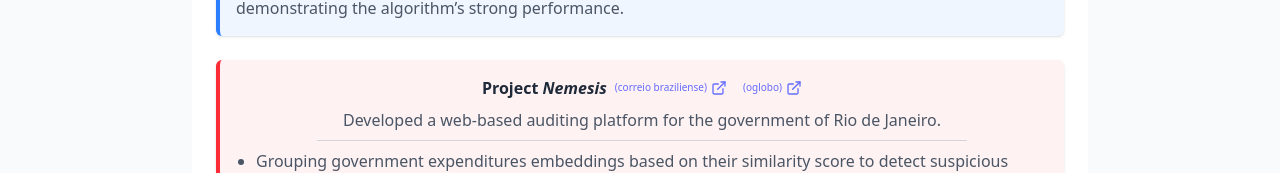
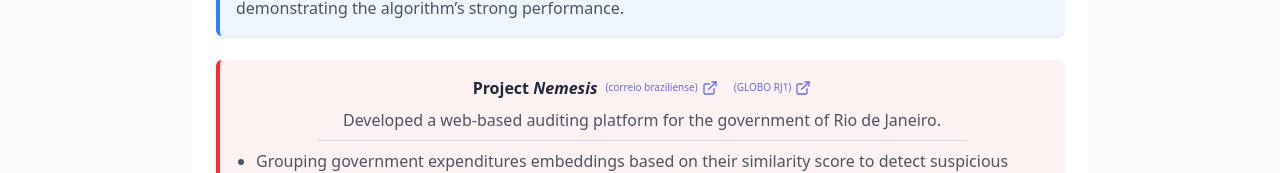
Before and after one commit to paraizovinicius/paraizovinicius.github.io, a React (Vite) app in the folder vite-project/: page / in a window 1280 px wide. Shown: the part 1121-1294 px from the top of the page. Built offline with nearby package versions, Linux system fonts and the light colour scheme.

Commit message:
RJ1 oglobo

```diff
--- a/vite-project/src/components/projectCard.tsx
+++ b/vite-project/src/components/projectCard.tsx
@@ -117,7 +117,7 @@ const ProjectCard: React.FC<ProjectCardProps> = ({ title, description, tech, git
                             key={index}
                             onClick={() => setCurrent(index)}
                             className={`w-2 h-2 rounded-full transition-colors duration-300 ${
-                            index === current ? "bg-white" : "bg-gray-400"
+                            index === current ? "bg-gray-200" : "bg-gray-400"
                             }`}
                         />
                         ))}
--- a/vite-project/src/pages/landingPage.tsx
+++ b/vite-project/src/pages/landingPage.tsx
@@ -209,13 +209,13 @@ const LandingPage: React.FC = () => {
                   <ExternalLink className="w-4 h-4" />
                 </a>
                 <a
-                  href="https://oglobo.globo.com/google/amp/rio/bairros/tijuca-e-zona-norte/noticia/2025/09/29/com-software-que-promete-revolucionar-fiscalizacao-do-tce-alunos-e-professores-do-cefet-ganham-premio-nacional.ghtml"
+                  href="https://youtu.be/a5sQ414Ikto?si=kA12jHchzoSNakxD "
                   target="_blank"
                   rel="noopener noreferrer"
                   className="flex items-center text-[10px] gap-1 text-red-600 hover:text-red-800 transition-colors duration-200"
                   title="Open project details in new tab"
                 >
-                  (oglobo)
+                  (GLOBO RJ1)
                   <ExternalLink className="w-4 h-4" />
                 </a>
                 </div>
```
